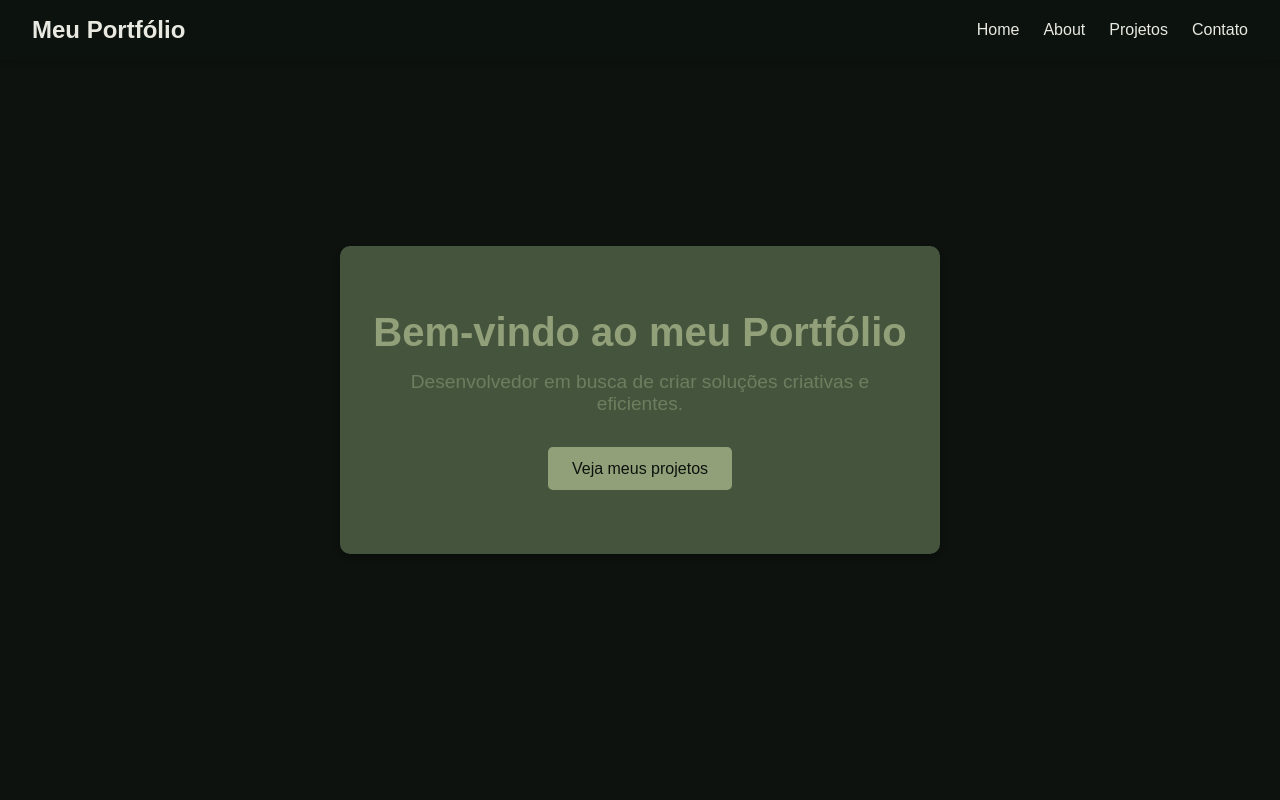
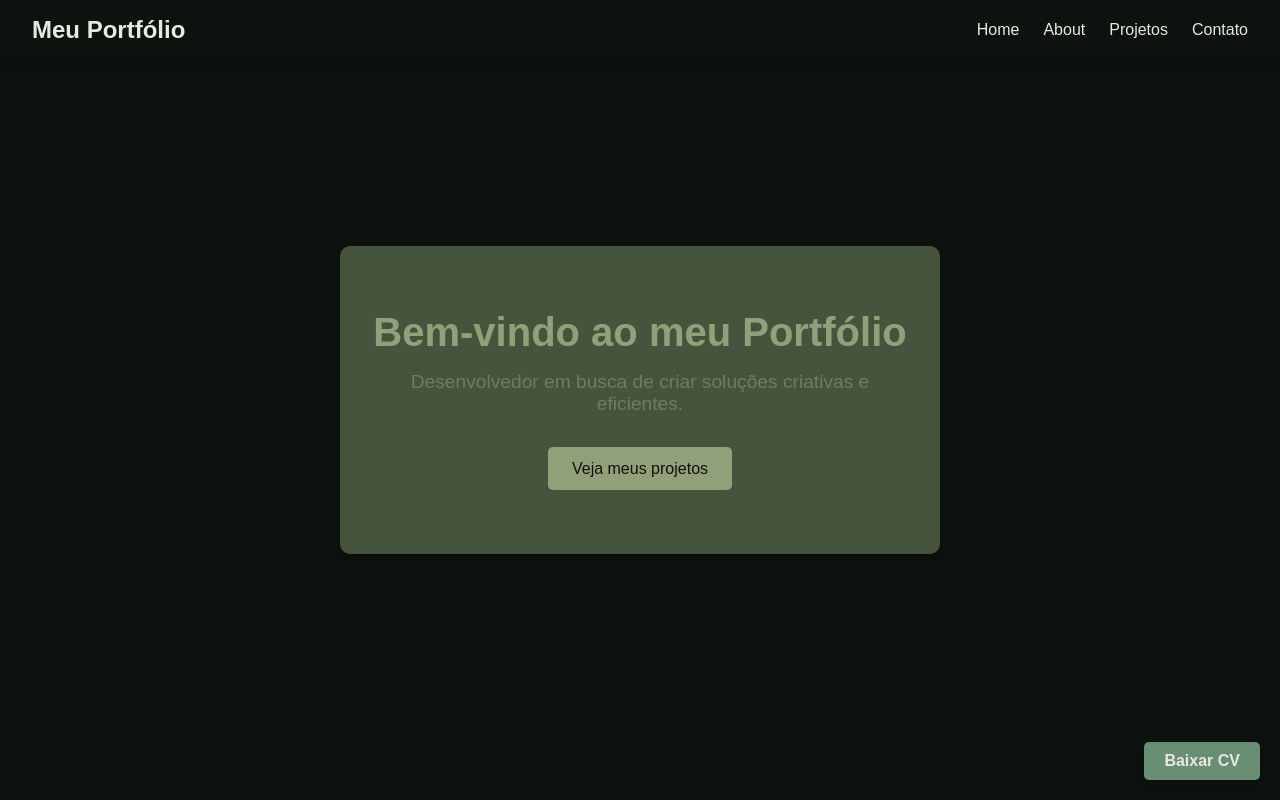
Before and after one commit to MarcosHenriquedaSilva/Portfolio, a React (Vite) app: page / in a window 1280 px wide. Shown: the top 800 px of the page. Built offline with nearby package versions, Linux system fonts and the light colour scheme.

Commit message:
Adicionado botão fixo para download do CV

```diff
--- a/src/App.tsx
+++ b/src/App.tsx
@@ -21,6 +21,13 @@ const App = () => {
             <section id="contact">
                 <Contact />
             </section>
+
+            {/* Botão fixo para baixar o CV */}
+            <div className="fixed-cv-button">
+                <a href="./Marcos Henrique - Dev..pdf" download="Marcos Henrique - Dev..pdf">
+                    Baixar CV
+                </a>
+            </div>
         </div>
     );
 };
--- a/src/styles/global.css
+++ b/src/styles/global.css
@@ -13,3 +13,27 @@ body {
 html {
     scroll-behavior: smooth;
 }
+.fixed-cv-button {
+    position: fixed;
+    bottom: 20px; /* Distância da parte inferior */
+    right: 20px; /* Distância da lateral direita */
+    z-index: 1000; /* Certifica que está acima dos outros elementos */
+}
+
+.fixed-cv-button a {
+    display: inline-block;
+    background-color: #688E74; /* Cor do botão */
+    color: #E8E9E0; /* Cor do texto */
+    padding: 10px 20px;
+    border-radius: 5px;
+    font-size: 16px;
+    text-decoration: none;
+    font-weight: bold;
+    box-shadow: 0 4px 6px rgba(0, 0, 0, 0.1);
+    transition: background-color 0.3s ease, transform 0.2s ease;
+}
+
+.fixed-cv-button a:hover {
+    background-color: #395348; /* Cor mais escura ao passar o mouse */
+    transform: scale(1.05); /* Pequeno zoom no hover */
+}
```
Also changed, not shown: 1 other file (tests, documents, lock files or other folders).
